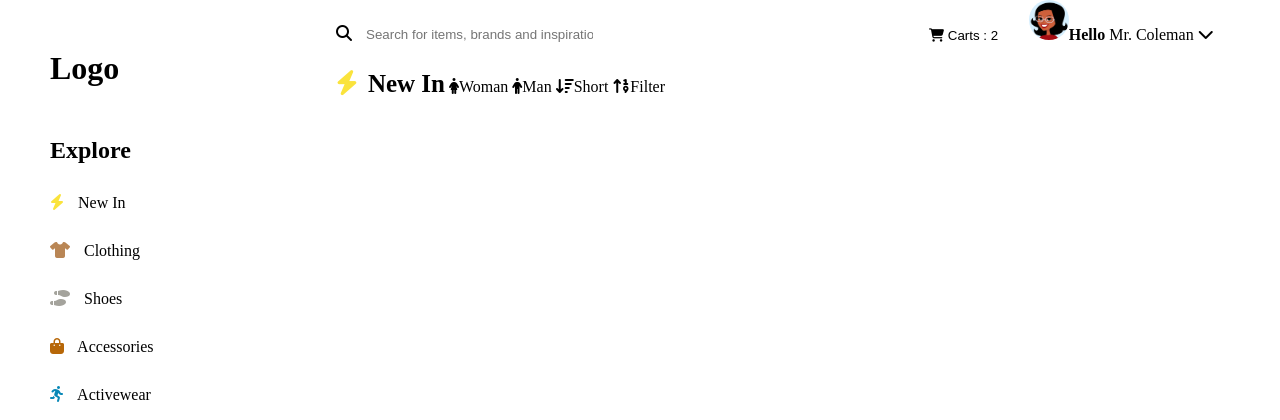
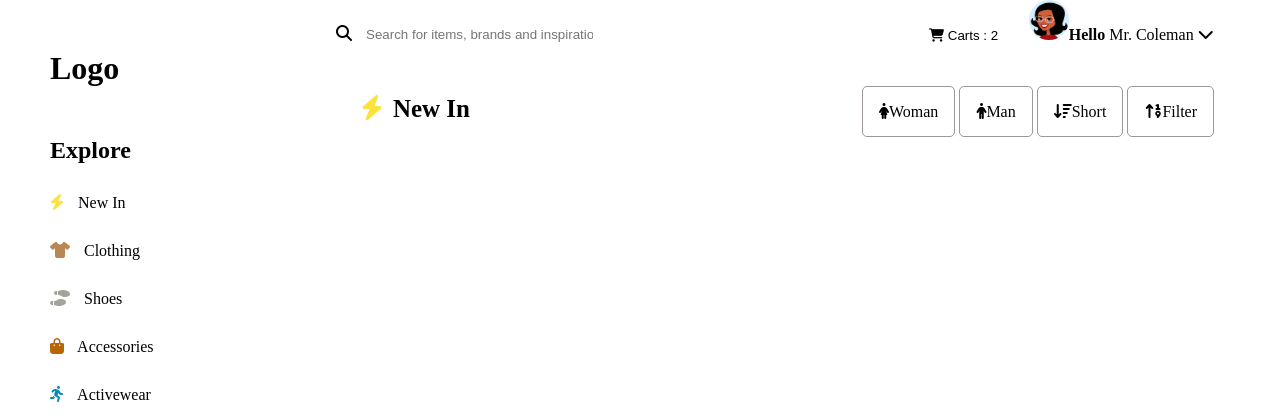
Before and after one commit to Francoise1999/Boutique, a PHP site: page / in a window 1280 px wide. Shown: the top 420 px of the page. Run offline with PHP 8.4, Linux system fonts and the light colour scheme; some libraries are stand-ins or nearby versions.

Commit message:
added style on the center bar

```diff
--- a/css/style.css
+++ b/css/style.css
@@ -128,4 +128,13 @@
 .center_bar .new-in{
     font-size: 25px;
     font-weight: bold;
+    display: inline-block;
+    width: 50%;
+    border: none;
 }
+
+.center_bar a{
+    border: 1px solid #9e9797;
+    border-radius: 5px;
+    padding: 1em;
+}
--- a/index.html
+++ b/index.html
@@ -49,6 +49,9 @@
                 <a href="#"><i class="fas fa-sort-amount-down"></i>Short</a>
                 <a href="#"><i class="fas fa-sort-numeric-up"></i>Filter</a>
             </div>
+            <div class="main-bar">
+
+            </div>
         </div>
     </div>
     <script src="js/script.js"/>
```
